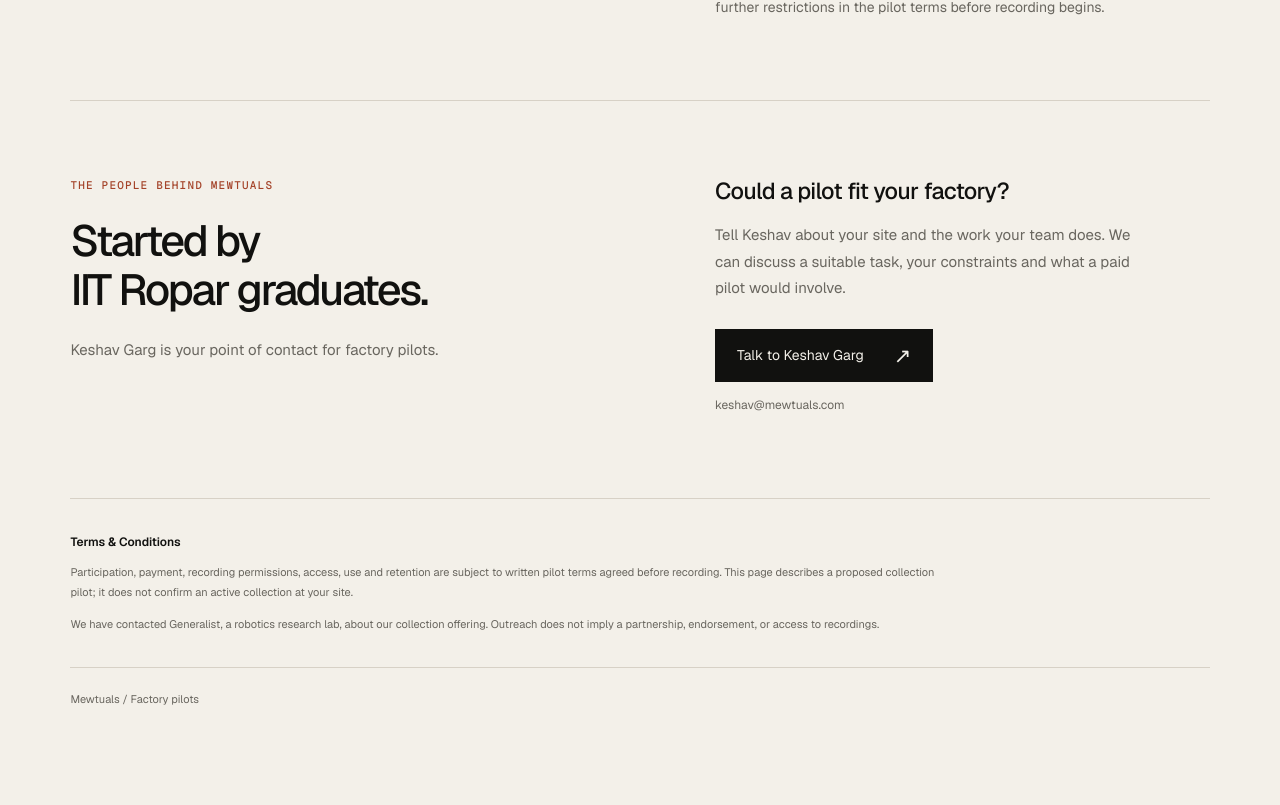
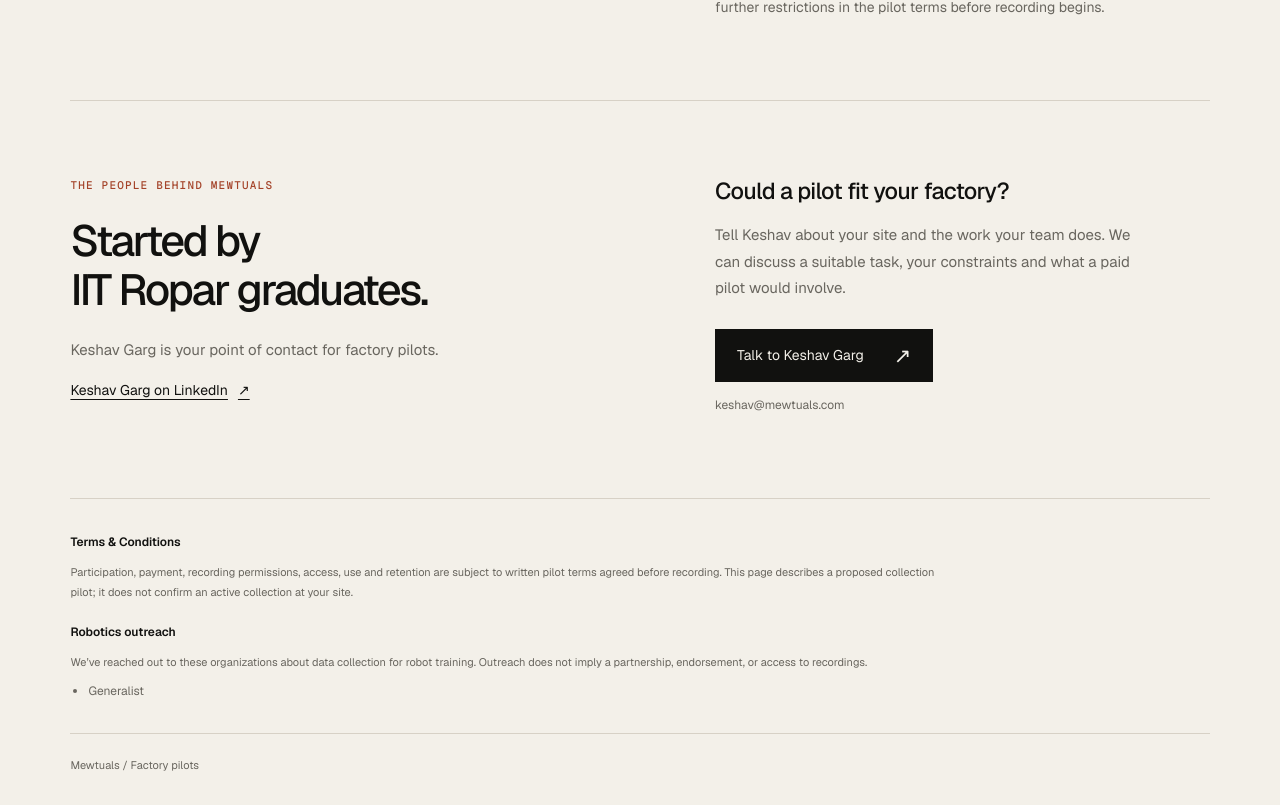
Before and after one commit to khakhibuzz/mewtuals, a Next.js app: page /factory-partners in a window 1280 px wide. Shown: the part 2231-3036 px from the top of the page. Before the commit the page ends 2969 px from the top, so only its background shows below. Built offline with nearby package versions, Linux system fonts and the light colour scheme.

Commit message:
feat: add factory outreach list and founder profile

```diff
--- a/app/factory-partners/factory-partners.module.css
+++ b/app/factory-partners/factory-partners.module.css
@@ -37,7 +37,7 @@
 .heroImage figcaption { max-width: 420px; margin-top: 12px; color: var(--ink-soft); font-size: 11px; line-height: 1.6; }
 
 .sectionHeading h2 { margin-top: 22px; font-size: clamp(31px, 3.4vw, 49px); font-weight: 450; letter-spacing: -0.055em; line-height: 1.13; }
-.sectionHeading > p:last-child { max-width: 420px; margin-top: 23px; color: var(--ink-soft); font-size: 15px; line-height: 1.7; }
+.sectionHeading > h2 + p { max-width: 420px; margin-top: 23px; color: var(--ink-soft); font-size: 15px; line-height: 1.7; }
 .process { padding: 54px 48px 57px; background: var(--factory-surface); }
 .process .sectionHeading { display: grid; grid-template-columns: 1.4fr 1fr; gap: 0 10%; }
 .process .eyebrow { grid-column: 1 / -1; }
@@ -67,6 +67,8 @@
 .ruleList dd { margin: 10px 0 0; color: var(--ink-soft); font-size: 14px; line-height: 1.75; }
 
 .contact { padding-block: 76px 84px; }
+.profileLink { display: inline-flex; align-items: center; gap: 10px; min-height: 46px; margin-top: 6px; font-size: 14px; text-decoration: underline; text-underline-offset: 4px; }
+.profileLink:hover { color: var(--factory-accent); }
 .contactInvitation { align-self: center; }
 .contactPrompt { font-size: 23px; line-height: 1.3; font-weight: 450; letter-spacing: -0.65px; }
 .contactInvitation > p:nth-child(2) { max-width: 430px; margin-top: 16px; color: var(--ink-soft); font-size: 15px; line-height: 1.75; }
@@ -75,6 +77,8 @@
 .terms { max-width: 880px; }
 .terms h2 { font-size: 12px; line-height: 1.5; font-weight: 550; color: var(--ink); }
 .terms p { margin-top: 12px; font-size: 11px; line-height: 1.8; }
+.terms .outreachHeading { margin-top: 20px; color: var(--ink); font-size: 12px; line-height: 1.5; font-weight: 550; }
+.outreachList { margin-block: 8px 0; padding-inline-start: 18px; list-style: disc; font-size: 12px; line-height: 1.7; }
 .footerLine { display: flex; justify-content: space-between; gap: 24px; margin-top: 32px; padding-top: 22px; border-top: 1px solid var(--line); font-size: 11px; line-height: 1.7; }
 
 @media (max-width: 1100px) {
@@ -101,7 +105,7 @@
   .hero .heroNote { max-width: 450px; }
   .heroImage figcaption { max-width: 390px; font-size: 10px; }
   .sectionHeading h2 { margin-top: 19px; font-size: clamp(30px, 5.5vw, 41px); }
-  .sectionHeading > p:last-child { max-width: 490px; margin-top: 19px; }
+  .sectionHeading > h2 + p { max-width: 490px; margin-top: 19px; }
   .process { padding: 32px 24px 37px; }
   .process .sectionHeading { display: block; }
   .processSteps { grid-template-columns: 1fr; margin-top: 32px; }
--- /dev/null
+++ b/app/factory-partners/outreach.ts
@@ -0,0 +1,2 @@
+// Add public organization names after outreach has been sent.
+export const contactedOrganizations = ["Generalist"] as const;
--- a/app/factory-partners/page.tsx
+++ b/app/factory-partners/page.tsx
@@ -2,6 +2,7 @@ import type { Metadata } from "next";
 import Image from "next/image";
 import Link from "next/link";
 import styles from "./factory-partners.module.css";
+import { contactedOrganizations } from "./outreach";
 
 const title = "Mewtuals — Factory pilots for robot training";
 const description =
@@ -175,6 +176,9 @@ export default function FactoryPartnersPage() {
             <p className={styles.eyebrow}>The people behind Mewtuals</p>
             <h2 id="contact-heading">Started by<br />IIT Ropar graduates.</h2>
             <p>Keshav Garg is your point of contact for factory pilots.</p>
+            <a className={styles.profileLink} href="https://www.linkedin.com/in/keshav-garg/">
+              Keshav Garg on LinkedIn <Arrow />
+            </a>
           </div>
           <div className={styles.contactInvitation}>
             <p className={styles.contactPrompt}>Could a pilot fit your factory?</p>
@@ -189,7 +193,11 @@ export default function FactoryPartnersPage() {
         <div className={styles.terms}>
           <h2>Terms &amp; Conditions</h2>
           <p>Participation, payment, recording permissions, access, use and retention are subject to written pilot terms agreed before recording. This page describes a proposed collection pilot; it does not confirm an active collection at your site.</p>
-          <p>We have contacted Generalist, a robotics research lab, about our collection offering. Outreach does not imply a partnership, endorsement, or access to recordings.</p>
+          <h3 className={styles.outreachHeading}>Robotics outreach</h3>
+          <p>We’ve reached out to these organizations about data collection for robot training. Outreach does not imply a partnership, endorsement, or access to recordings.</p>
+          <ul className={styles.outreachList}>
+            {contactedOrganizations.map((name) => <li key={name}>{name}</li>)}
+          </ul>
         </div>
         <div className={styles.footerLine}>
           <span>Mewtuals / Factory pilots</span>
```
Also changed, not shown: 1 other file (tests, documents, lock files or other folders).
